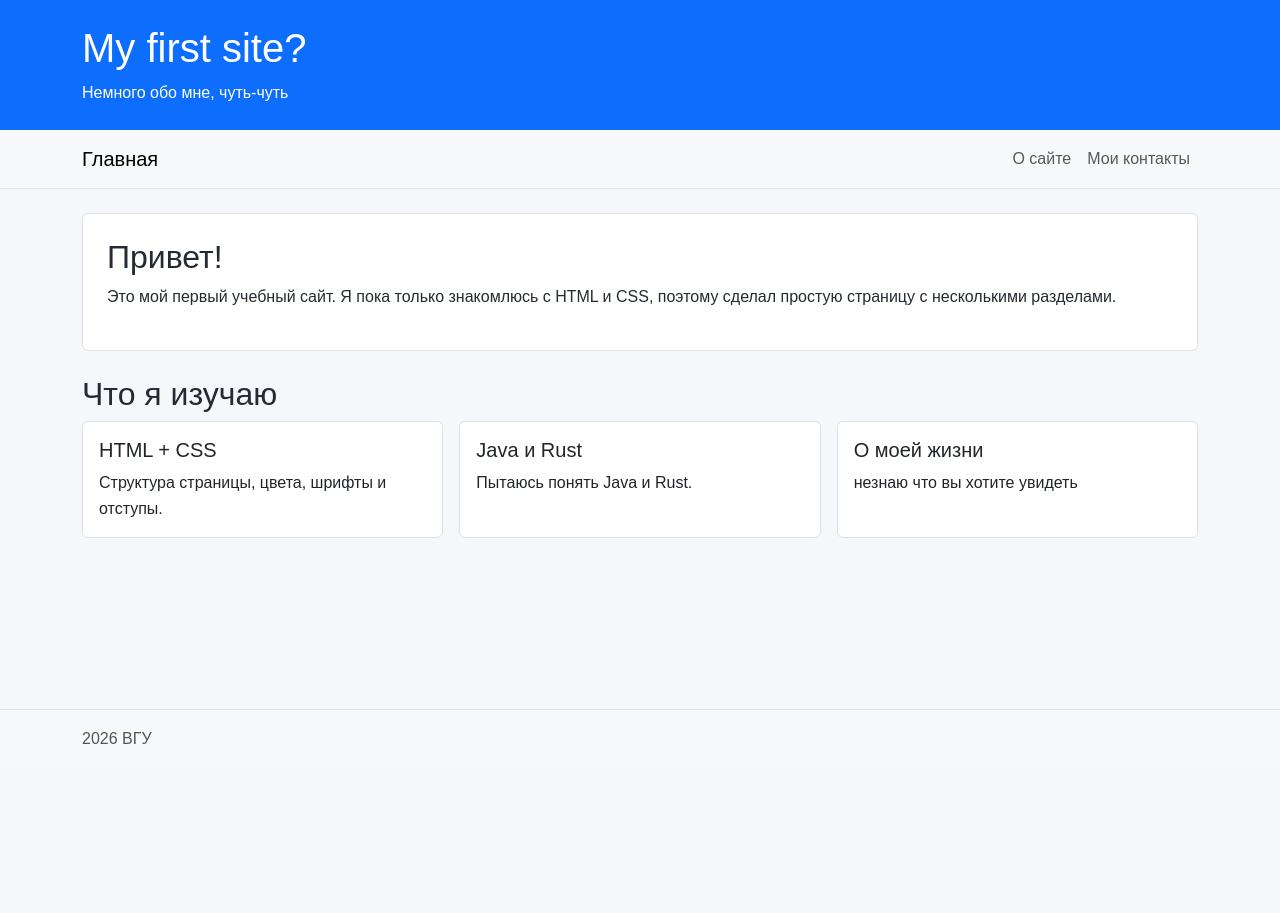
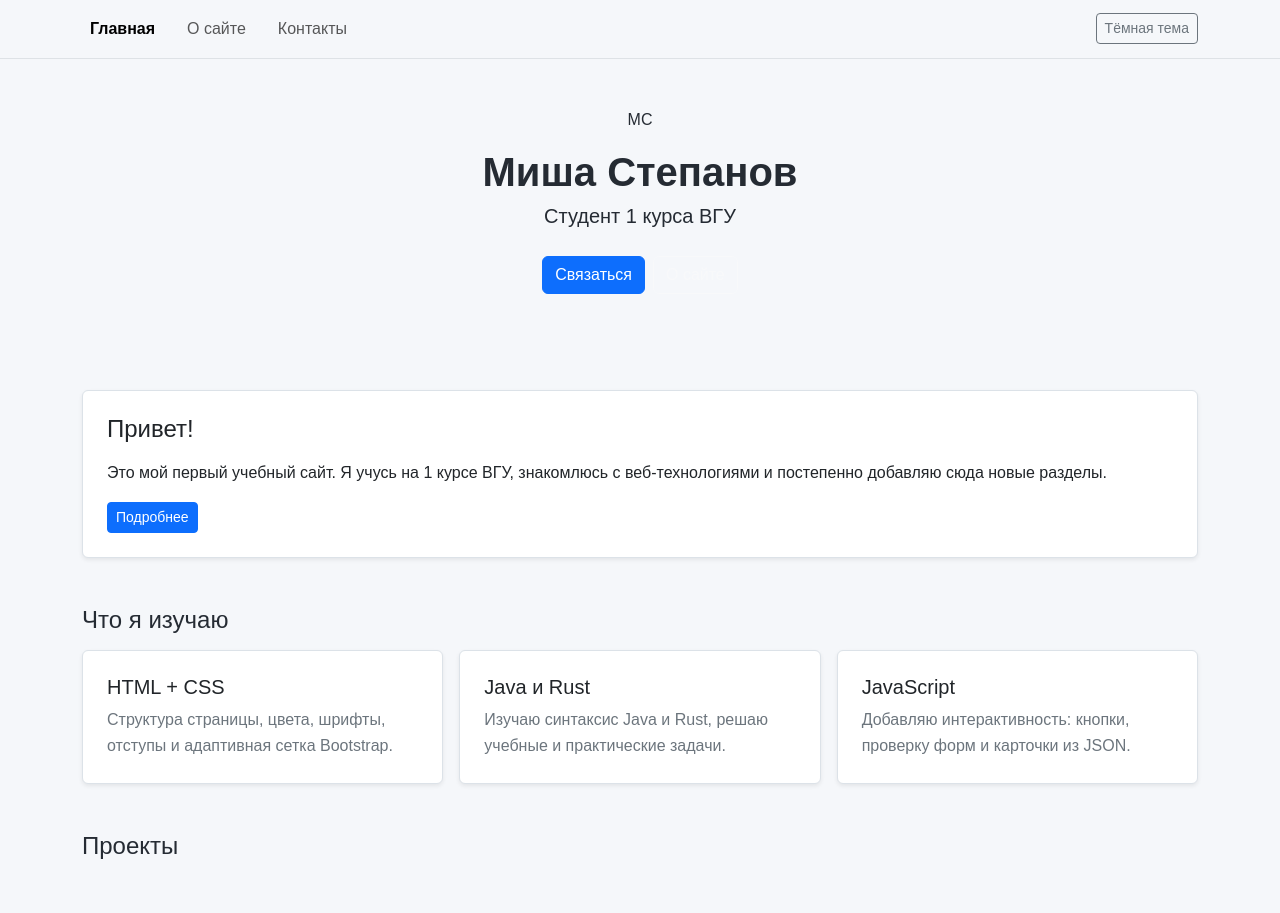
Before and after one commit to mikestepanov26-spec/misha-St, a plain HTML site: page index.html in a window 1280 px wide. Shown: the top 913 px of the page. Before the commit the page ends 800 px from the top, so only its background shows below. Drawn offline with nearby package versions, Linux system fonts and the light colour scheme.

Commit message:
Update index.html

```diff
--- a/index.html
+++ b/index.html
@@ -1,48 +1,109 @@
-<!doctype html>
+<!DOCTYPE html>
 <html lang="ru">
 <head>
   <meta charset="UTF-8">
-  <meta name="viewport" content="width=device-width, initial-scale=1">
-  <title>My first site?</title>
+  <meta name="viewport" content="width=device-width, initial-scale=1.0">
+  <title>My first site? — Главная</title>
   <link href="https://cdn.jsdelivr.net/npm/bootstrap@5.3.3/dist/css/bootstrap.min.css" rel="stylesheet">
   <link rel="stylesheet" href="style.css">
+  <script src="https://cdn.jsdelivr.net/npm/bootstrap@5.3.3/dist/js/bootstrap.bundle.min.js" defer></script>
+  <script src="script.js" defer></script>
 </head>
 <body>
-  <header class="bg-primary text-white py-4">
+  <nav class="navbar navbar-expand-sm border-bottom sticky-top site-nav">
     <div class="container">
-      <h1>My first site?</h1>
-      <p class="mb-0">Немного обо мне, чуть-чуть</p>
+      <div class="navbar-nav me-auto flex-row gap-3">
+        <a class="nav-link active fw-semibold" href="index.html">Главная</a>
+        <a class="nav-link" href="about.html">О сайте</a>
+        <a class="nav-link" href="contacts.html">Контакты</a>
+      </div>
+      <button id="theme" type="button" class="btn btn-sm btn-outline-secondary">
+        Тёмная тема
+      </button>
+    </div>
+  </nav>
+
+  <header class="hero text-center py-5">
+    <div class="container">
+      <div class="avatar-badge mx-auto mb-3">МС</div>
+      <h1 class="fw-bold mb-1">Миша Степанов</h1>
+      <p class="lead mb-4">Студент 1 курса ВГУ</p>
+      <div class="d-flex justify-content-center gap-2 flex-wrap">
+        <a href="contacts.html" class="btn btn-primary">Связаться</a>
+        <button type="button" class="btn btn-outline-light" data-bs-toggle="modal" data-bs-target="#aboutModal">
+          О сайте
+        </button>
+      </div>
     </div>
   </header>
 
-  <nav class="navbar navbar-expand-sm navbar-light bg-light border-bottom">
-    <div class="container">
-      <a class="navbar-brand" href="index.html">Главная</a>
-      <div class="navbar-nav">
-        <a class="nav-link" href="about.html">О сайте</a>
-        <a class="nav-link" href="contacts.html">Мои контакты</a>
+  <main class="container my-5">
+    <!-- Блок «Привет!» + кнопка «Подробнее» -->
+    <section class="card p-4 shadow-sm mb-5">
+      <h2 class="h4 mb-3">Привет!</h2>
+      <p class="mb-3">
+        Это мой первый учебный сайт. Я учусь на 1 курсе ВГУ, знакомлюсь с веб-технологиями и постепенно добавляю сюда новые разделы.
+      </p>
+      <div>
+        <button id="showMore" type="button" class="btn btn-primary btn-sm">
+          Подробнее
+        </button>
+      </div>
+      <p id="moreText" class="d-none mt-3 mb-0 text-secondary">
+        Сейчас я изучаю HTML, CSS, Bootstrap и JavaScript: работаю с DOM, событиями, формами и загрузкой данных из JSON, а обновления публикую на GitHub Pages.
+      </p>
+    </section>
+
+    <!-- 3 карточки навыков -->
+    <h2 class="h4 mb-3">Что я изучаю</h2>
+    <div class="row g-3 mb-5">
+      <div class="col-md-4">
+        <section class="card h-100 p-4 shadow-sm skill-card">
+          <h3 class="h5">HTML + CSS</h3>
+          <p class="mb-0 text-secondary">Структура страницы, цвета, шрифты, отступы и адаптивная сетка Bootstrap.</p>
+        </section>
+      </div>
+      <div class="col-md-4">
+        <section class="card h-100 p-4 shadow-sm skill-card">
+          <h3 class="h5">Java и Rust</h3>
+          <p class="mb-0 text-secondary">Изучаю синтаксис Java и Rust, решаю учебные и практические задачи.</p>
+        </section>
+      </div>
+      <div class="col-md-4">
+        <section class="card h-100 p-4 shadow-sm skill-card">
+          <h3 class="h5">JavaScript</h3>
+          <p class="mb-0 text-secondary">Добавляю интерактивность: кнопки, проверку форм и карточки из JSON.</p>
+        </section>
       </div>
     </div>
-  </nav>
 
-  <main class="container py-4">
-    <section class="p-4 bg-white rounded border mb-4">
-      <h2>Привет!</h2>
-      <p>Это мой первый учебный сайт. Я пока только знакомлюсь с HTML и CSS, поэтому сделал простую страницу с несколькими разделами.</p>
-    </section>
-
-    <section>
-      <h2>Что я изучаю</h2>
-      <div class="row g-3">
-        <div class="col-12 col-md-4"><div class="card h-100"><div class="card-body"><h3 class="h5">HTML + CSS</h3><p class="card-text">Структура страницы, цвета, шрифты и отступы.</p></div></div></div>
-        <div class="col-12 col-md-4"><div class="card h-100"><div class="card-body"><h3 class="h5">Java и Rust</h3><p class="card-text">Пытаюсь понять Java и Rust.</p></div></div></div>
-        <div class="col-12 col-md-4"><div class="card h-100"><div class="card-body"><h3 class="h5">О моей жизни</h3><p class="card-text">незнаю что вы хотите увидеть</p></div></div></div>
-      </div>
-    </section>
+    <!-- Динамические карточки, которые подгрузит script.js из data/projects.json -->
+    <h2 class="h4 mb-3">Проекты</h2>
+    <section id="projects" class="row g-3"></section>
   </main>
 
-  <footer class="bg-light border-top py-3">
-    <div class="container"><p class="mb-0">2026 ВГУ</p></div>
+  <footer class="text-center py-4 border-top mt-5">
+    <p class="mb-0 text-secondary">2026 ВГУ</p>
   </footer>
+
+  <!-- Модальное окно Bootstrap -->
+  <div class="modal fade" id="aboutModal" tabindex="-1" aria-hidden="true">
+    <div class="modal-dialog modal-dialog-centered">
+      <div class="modal-content">
+        <div class="modal-header">
+          <h2 class="modal-title fs-5">О сайте</h2>
+          <button type="button" class="btn-close" data-bs-dismiss="modal" aria-label="Закрыть"></button>
+        </div>
+        <div class="modal-body">
+          <p class="mb-0">
+            Это мой учебный сайт по веб-технологиям. Сделан на HTML, CSS, Bootstrap и JavaScript и опубликован на GitHub Pages.
+          </p>
+        </div>
+        <div class="modal-footer">
+          <button type="button" class="btn btn-secondary btn-sm" data-bs-dismiss="modal">Закрыть</button>
+        </div>
+      </div>
+    </div>
+  </div>
 </body>
 </html>
```
